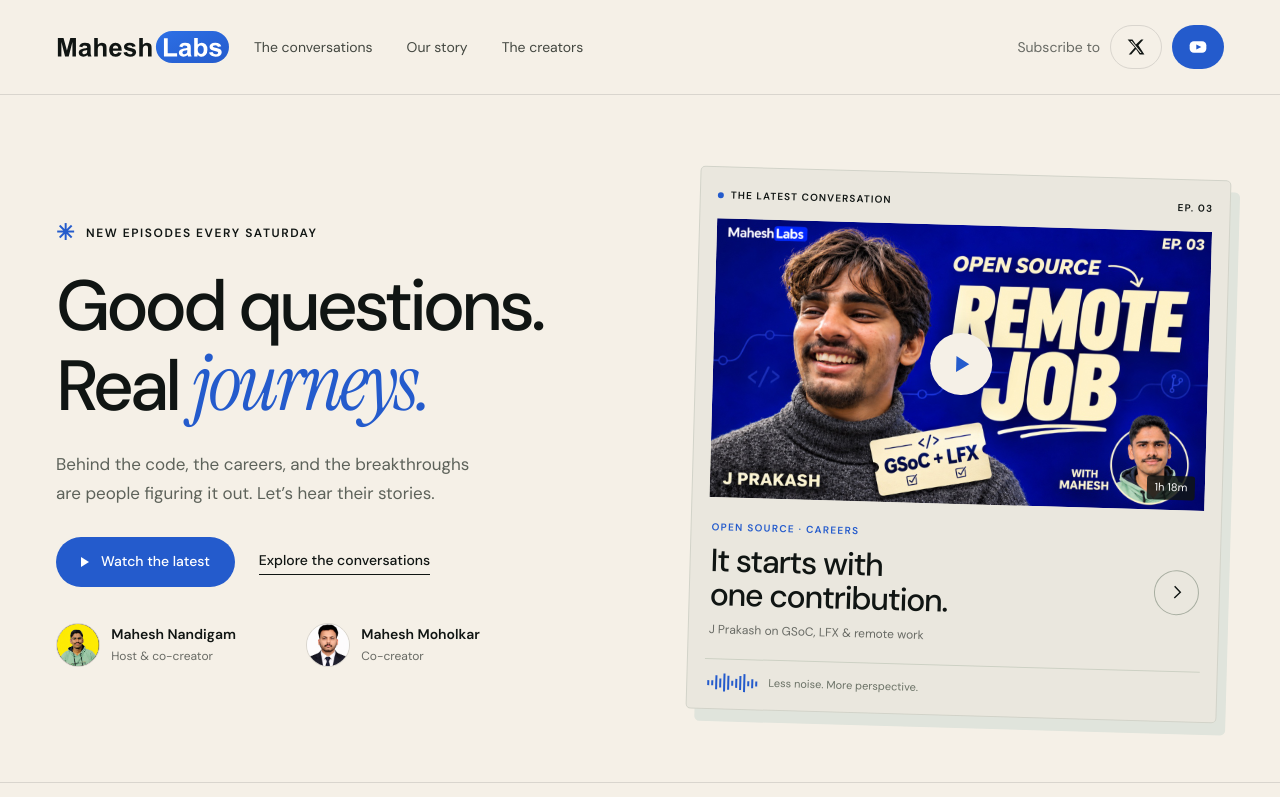
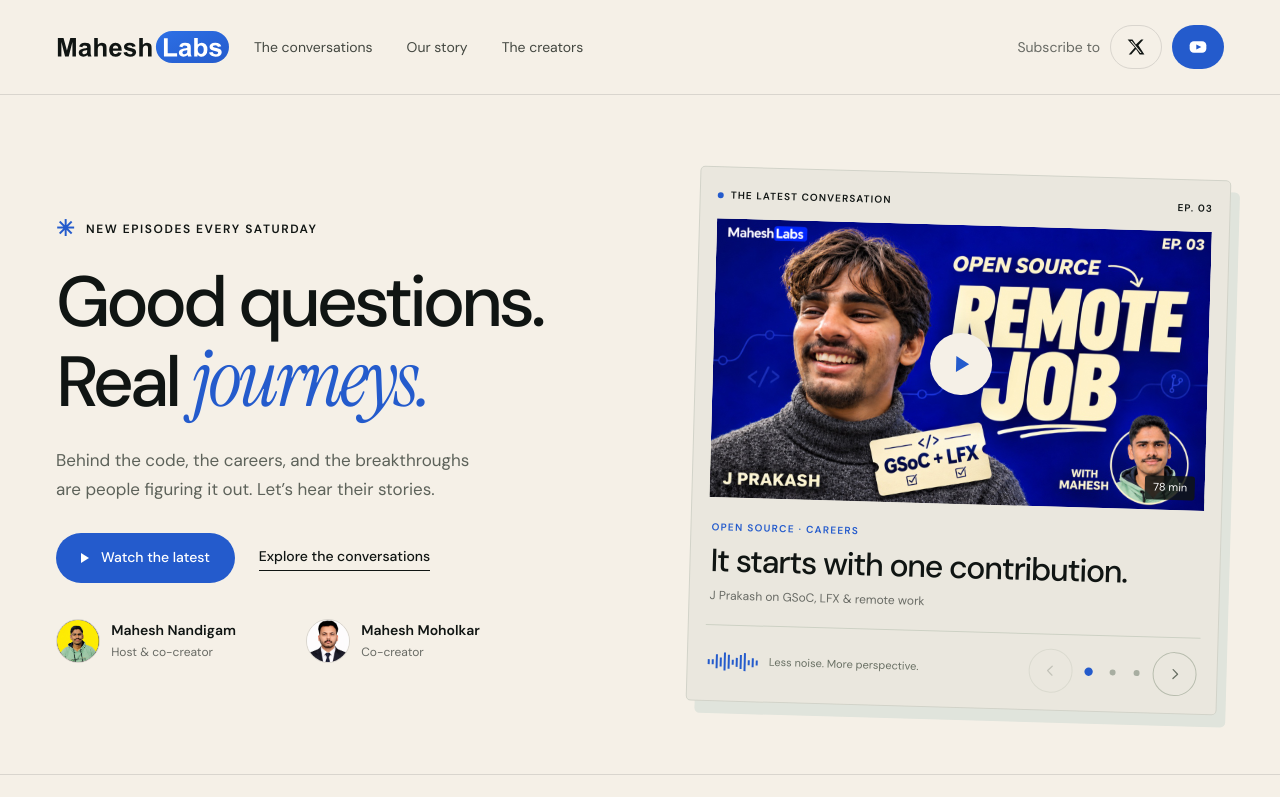
Before and after one commit to Mahesh-Nandigam/mahesh-labs, a Next.js app: page / in a window 1280 px wide. Shown: the top 797 px of the page. Built offline with nearby package versions, Linux system fonts and the light colour scheme; no server answers.

Commit message:
Add featured episode carousel and simplify episode section

```diff
--- a/app/globals.css
+++ b/app/globals.css
@@ -51,6 +51,25 @@ nav a,.header-subscribe,.filter,.episode-search input,.hero-actions .text-link,.
 .hero-creator:hover strong { color: var(--blue); }
 .moholkar-portrait { object-position: 50% 24%; }
 .hero { grid-template-columns: minmax(0, 1.1fr) minmax(0, 1fr); }
+.feature-viewport { overflow: hidden; touch-action: pan-y; }
+.feature-track { display: flex; transition: transform .45s cubic-bezier(.22, .68, .25, 1); }
+.feature-slide { flex: 0 0 100%; min-width: 0; display: flex; flex-direction: column; }
+.feature-slide .feature-art { flex-shrink: 0; }
+.feature-slide .feature-caption { flex: 1; display: block; }
+.feature-slide .feature-caption > div { min-width: 0; }
+.feature-footnote { flex-wrap: wrap; justify-content: space-between; gap: .5rem 1rem; }
+.feature-signoff { display: inline-flex; align-items: center; gap: .6875rem; }
+.feature-signoff .waveform { flex-shrink: 0; }
+.feature-navigation { display: flex; align-items: center; flex-shrink: 0; gap: .25rem; margin-left: auto; }
+.feature-step { display: grid; place-items: center; width: 2.75rem; height: 2.75rem; padding: .625rem; border: 1px solid #b8bdae; border-radius: 50%; background: transparent; transition: background .2s, color .2s; }
+.feature-step svg { width: 1.125rem; height: 1.125rem; }
+.feature-step:hover:not(:disabled) { background: var(--paper); color: var(--blue); }
+.feature-step:disabled { opacity: .3; }
+.feature-pages { display: flex; align-items: center; }
+.feature-page { display: grid; place-items: center; width: 1.5rem; height: 2.75rem; padding: 0; border-radius: .25rem; background: transparent; }
+.feature-page > span { display: block; width: .375rem; height: .375rem; border-radius: 50%; background: #a8aea1; transition: background .2s, transform .2s; }
+.feature-page[aria-pressed="true"] > span { background: var(--blue); transform: scale(1.4); }
+.feature-page:hover > span { background: var(--blue); }
 .hero-copy, .hero-feature, .section-heading > *, .about-layout > *,
 .connect-layout > *, .dialog-columns > *, .chapter-copy { min-width: 0; }
 .hero h1 { white-space: normal; }
--- a/components/episode-archive.tsx
+++ b/components/episode-archive.tsx
@@ -3,7 +3,7 @@
 import { useState } from "react";
 import Image from "next/image";
 import Link from "next/link";
-import { channelUrl, episodePath, sortedEpisodes, videoUrl } from "@/lib/episodes";
+import { episodePath, sortedEpisodes, videoUrl } from "@/lib/episodes";
 import { PlayIcon, SearchIcon } from "./icons";
 
 const filters = ["All", "Open source", "GSoC", "AI & research", "Careers"];
@@ -17,7 +17,7 @@ export function EpisodeArchive() {
   );
 
   return <section id="episodes" className="episodes-section wrap section-space" aria-labelledby="episodes-title">
-    <div className="section-heading"><div><p className="eyebrow">PULL UP A CHAIR</p><h2 id="episodes-title">Find your next <em>rabbit hole.</em></h2></div><p className="section-intro">Different journeys. Honest lessons.<br />Something to take into your own.</p></div>
+    <div className="section-heading"><div><p className="eyebrow">PULL UP A CHAIR</p><h2 id="episodes-title">Find your next <em>rabbit hole.</em></h2></div></div>
     <div className="episode-toolbar">
       <div className="filters" role="group" aria-label="Filter conversations by topic">
         {filters.map((item) => <button key={item} type="button" className={`filter${filter === item ? " active" : ""}`} aria-pressed={filter === item} onClick={() => setFilter(item)}>{item === "All" ? "All conversations" : item}</button>)}
@@ -48,6 +48,5 @@ export function EpisodeArchive() {
       })}
     </div>
     {visible.length === 0 && <p className="empty-state" role="status">No conversations found. Try another name or topic. <button className="inline-button" type="button" onClick={() => { setFilter("All"); setQuery(""); }}>Show all conversations</button></p>}
-    <div className="archive-bottom"><p>Good conversations don’t have an expiry date.</p><a className="text-link" href={`${channelUrl}/videos`} target="_blank" rel="noopener noreferrer">More on YouTube</a></div>
   </section>;
 }
--- /dev/null
+++ b/components/featured-episodes.tsx
@@ -0,0 +1,131 @@
+"use client";
+
+import { useRef, useState, type KeyboardEvent, type PointerEvent } from "react";
+import Image from "next/image";
+import Link from "next/link";
+import { episodePath, type Episode } from "@/lib/episodes";
+import { PlayIcon } from "./icons";
+
+type FeaturedEpisode = Pick<Episode, "number" | "guest" | "title" | "image" | "duration" | "topics" | "role">;
+
+const captions: Record<number, { topics: string; headline: [string, string]; description: string }> = {
+  1: {
+    topics: "DSA · CAREERS",
+    headline: ["50 problems.", "Three job offers."],
+    description: "Karthik on DSA, development & placements",
+  },
+  2: {
+    topics: "GSoC · AI & RESEARCH",
+    headline: ["Two GSoCs.", "A path into research."],
+    description: "Ria Khatoniar on GSoC, AI & research",
+  },
+  3: {
+    topics: "OPEN SOURCE · CAREERS",
+    headline: ["It starts with", "one contribution."],
+    description: "J Prakash on GSoC, LFX & remote work",
+  },
+};
+
+function Chevron({ direction }: { direction: "left" | "right" }) {
+  return <svg viewBox="0 0 24 24" fill="none" aria-hidden="true"><path d={direction === "left" ? "m14 6-6 6 6 6" : "m10 6 6 6-6 6"} stroke="currentColor" strokeWidth="1.7" strokeLinecap="round" strokeLinejoin="round" /></svg>;
+}
+
+export function FeaturedEpisodes({ episodes }: { episodes: FeaturedEpisode[] }) {
+  const [activeIndex, setActiveIndex] = useState(0);
+  const swipeStart = useRef<{ x: number; y: number } | null>(null);
+  const swiped = useRef(false);
+  const pageButtons = useRef<(HTMLButtonElement | null)[]>([]);
+  const activeEpisode = episodes[activeIndex];
+
+  if (!activeEpisode) return null;
+
+  function moveTo(index: number) {
+    setActiveIndex(Math.max(0, Math.min(episodes.length - 1, index)));
+  }
+
+  function onPointerDown(event: PointerEvent<HTMLDivElement>) {
+    swiped.current = false;
+    swipeStart.current = event.pointerType === "mouse" ? null : { x: event.clientX, y: event.clientY };
+  }
+
+  function onPointerUp(event: PointerEvent<HTMLDivElement>) {
+    const start = swipeStart.current;
+    swipeStart.current = null;
+    if (!start) return;
+    const distance = event.clientX - start.x;
+    if (Math.abs(distance) < 50 || Math.abs(distance) < Math.abs(event.clientY - start.y) * 1.25) return;
+    swiped.current = true;
+    moveTo(activeIndex + (distance < 0 ? 1 : -1));
+  }
+
+  function onNavigationKeyDown(event: KeyboardEvent<HTMLDivElement>) {
+    const focusedPage = pageButtons.current.findIndex((button) => button === event.target);
+    let index = focusedPage < 0 ? activeIndex : focusedPage;
+    if (event.key === "ArrowLeft") index--;
+    else if (event.key === "ArrowRight") index++;
+    else if (event.key === "Home") index = 0;
+    else if (event.key === "End") index = episodes.length - 1;
+    else return;
+    event.preventDefault();
+    index = Math.max(0, Math.min(episodes.length - 1, index));
+    moveTo(index);
+    pageButtons.current[index]?.focus();
+  }
+
+  return (
+    <div className="hero-feature" role="region" aria-roledescription="carousel" aria-label="Featured conversations">
+      <div className="feature-topline">
+        <span><span className="live-dot" aria-hidden="true" />{activeIndex === 0 ? "THE LATEST CONVERSATION" : "FROM THE ARCHIVE"}</span>
+        <span>EP. {String(activeEpisode.number).padStart(2, "0")}</span>
+      </div>
+      <div
+        className="feature-viewport"
+        id="featured-conversations"
+        onPointerDown={onPointerDown}
+        onPointerUp={onPointerUp}
+        onPointerCancel={() => { swipeStart.current = null; }}
+        onClickCapture={(event) => {
+          if (!swiped.current || event.detail === 0) return;
+          event.preventDefault();
+          event.stopPropagation();
+          swiped.current = false;
+        }}
+      >
+        <div className="feature-track" style={{ transform: `translateX(-${activeIndex * 100}%)` }}>
+          {episodes.map((episode, index) => {
+            const caption = captions[episode.number];
+            const href = episodePath(episode.number);
+            const watchLabel = `Watch episode ${episode.number} with ${episode.guest}`;
+            return (
+              <div className="feature-slide" key={episode.number} role="group" aria-roledescription="slide" aria-label={`Episode ${episode.number} with ${episode.guest}, ${index + 1} of ${episodes.length}`} aria-hidden={index !== activeIndex} inert={index !== activeIndex}>
+                <Link className="feature-art" aria-label={watchLabel} href={href} draggable={false}>
+                  <Image src={episode.image} width={1280} height={720} alt={`${episode.guest} on MaheshLabs`} priority={index === 0} sizes="(max-width: 760px) 100vw, 600px" draggable={false} />
+                  <span className="feature-play"><PlayIcon /></span>
+                  <span className="duration">{episode.duration}</span>
+                </Link>
+                <div className="feature-caption">
+                  <div>
+                    <p className="eyebrow">{caption?.topics || episode.topics.join(" · ")}</p>
+                    <h2>{caption ? caption.headline.join(" ") : episode.title}</h2>
+                    <p>{caption?.description || `${episode.guest} on ${episode.role}`}</p>
+                  </div>
+                </div>
+              </div>
+            );
+          })}
+        </div>
+      </div>
+      <div className="feature-footnote">
+        <span className="feature-signoff"><span className="waveform" aria-hidden="true"><i /><i /><i /><i /><i /><i /><i /><i /><i /><i /><i /><i /><i /></span><span>Less noise. More perspective.</span></span>
+        {episodes.length > 1 && <div className="feature-navigation" role="group" aria-label="Browse conversations" onKeyDown={onNavigationKeyDown}>
+          <button className="feature-step" type="button" aria-label="Newer episode" aria-controls="featured-conversations" disabled={activeIndex === 0} onClick={() => moveTo(activeIndex - 1)}><Chevron direction="left" /></button>
+          <div className="feature-pages">
+            {episodes.map((episode, index) => <button className="feature-page" type="button" key={episode.number} ref={(button) => { pageButtons.current[index] = button; }} aria-label={`Show episode ${episode.number} with ${episode.guest}`} aria-pressed={index === activeIndex} aria-controls="featured-conversations" onClick={() => moveTo(index)}><span /></button>)}
+          </div>
+          <button className="feature-step" type="button" aria-label="Previous episode" aria-controls="featured-conversations" disabled={activeIndex === episodes.length - 1} onClick={() => moveTo(activeIndex + 1)}><Chevron direction="right" /></button>
+        </div>}
+      </div>
+      <p className="sr-only" role="status" aria-atomic="true">Episode {activeEpisode.number} with {activeEpisode.guest}. {activeIndex + 1} of {episodes.length}.</p>
+    </div>
+  );
+}
--- a/components/home-sections.tsx
+++ b/components/home-sections.tsx
@@ -1,6 +1,8 @@
 import Image from "next/image";
 import Link from "next/link";
 import { creators } from "@/lib/creators";
+import { episodes } from "@/lib/episodes";
+import { FeaturedEpisodes } from "./featured-episodes";
 
 export function Hero() {
   return (
@@ -22,12 +24,7 @@ export function Hero() {
           ))}
         </div>
       </div>
-      <div className="hero-feature">
-        <div className="feature-topline"><span><span className="live-dot"></span> THE LATEST CONVERSATION</span><span>EP. 03</span></div>
-        <Link className="feature-art" aria-label="Watch episode 3 with J Prakash" href="/episodes/3/"><Image src="/assets/episode-03-open-source-to-job.jpg" width={1280} height={720} alt="Mahesh Nandigam and J Prakash on GSoC and LFX" /><span className="feature-play"><span className="play-icon" aria-hidden="true"></span></span><span className="duration">1h 18m</span></Link>
-        <div className="feature-caption"><div><p className="eyebrow">OPEN SOURCE · CAREERS</p><h2>It starts with<br />one contribution.</h2><p>J Prakash on GSoC, LFX &amp; remote work</p></div><Link className="round-button" aria-label="Open J Prakash’s episode" href="/episodes/3/"><svg viewBox="0 0 24 24" fill="none" aria-hidden="true"><path d="m9 5 7 7-7 7" stroke="currentColor" strokeWidth="1.7"></path></svg></Link></div>
-        <div className="feature-footnote"><span className="waveform" aria-hidden="true"><i></i><i></i><i></i><i></i><i></i><i></i><i></i><i></i><i></i><i></i><i></i><i></i><i></i></span><span>Less noise. More perspective.</span></div>
-      </div>
+      <FeaturedEpisodes episodes={episodes.filter((episode) => episode.videoId).sort((a, b) => b.number - a.number).map(({ number, guest, title, image, duration, topics, role }) => ({ number, guest, title, image, duration, topics, role }))} />
     </section>
   );
 }
```
Also changed, not shown: 1 other file (tests, documents, lock files or other folders).
